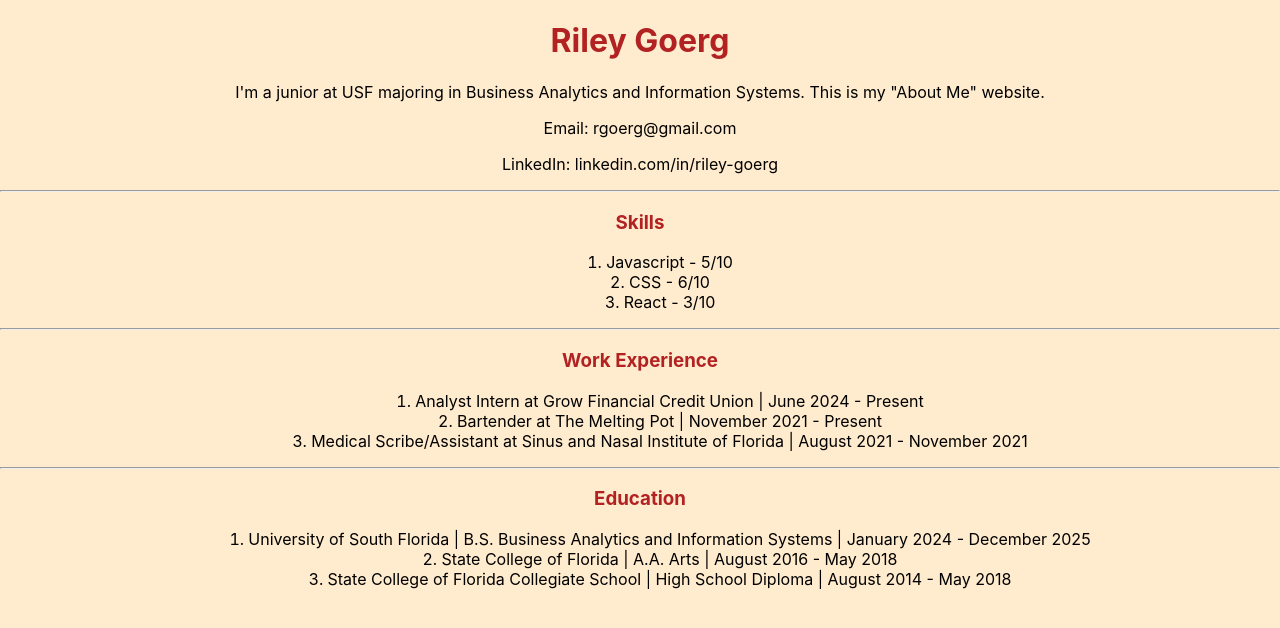
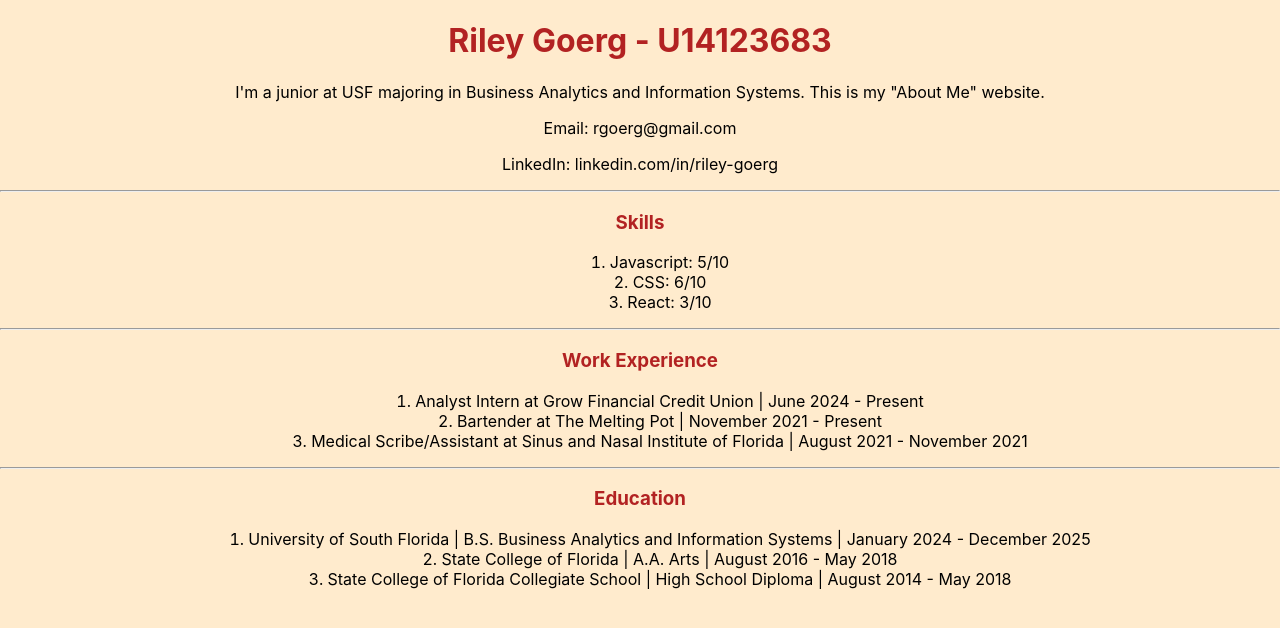
Before and after one commit to rileygoerg/Coding_Challenge_15, a React (Create React App) app in the folder my-app/: page / in a window 1280 px wide. Shown: the top 628 px of the page. Built offline with nearby package versions, Linux system fonts and the light colour scheme.

Commit message:
Added UID#

```diff
--- a/my-app/src/App.js
+++ b/my-app/src/App.js
@@ -1,3 +1,4 @@
+// U14123683
 import React from 'react';
 import './App.css';
 
@@ -20,7 +21,7 @@
   return (
   <div>
     <header>
-    <h1>Riley Goerg</h1>
+    <h1>Riley Goerg - U14123683</h1>
     <p>I'm a junior at USF majoring in Business Analytics and Information Systems. This is my "About Me" website.</p>
     <p>Email: rgoerg@gmail.com</p>
     <p>LinkedIn: linkedin.com/in/riley-goerg</p>
@@ -30,7 +31,7 @@
       <h3>Skills</h3>
       <ol>
         {codingSkills.map(skill =>(
-          <li>{skill.name} - {skill.proficiency}</li>
+          <li>{skill.name}: {skill.proficiency}</li>
         ))}
       </ol>
     </section>
```
